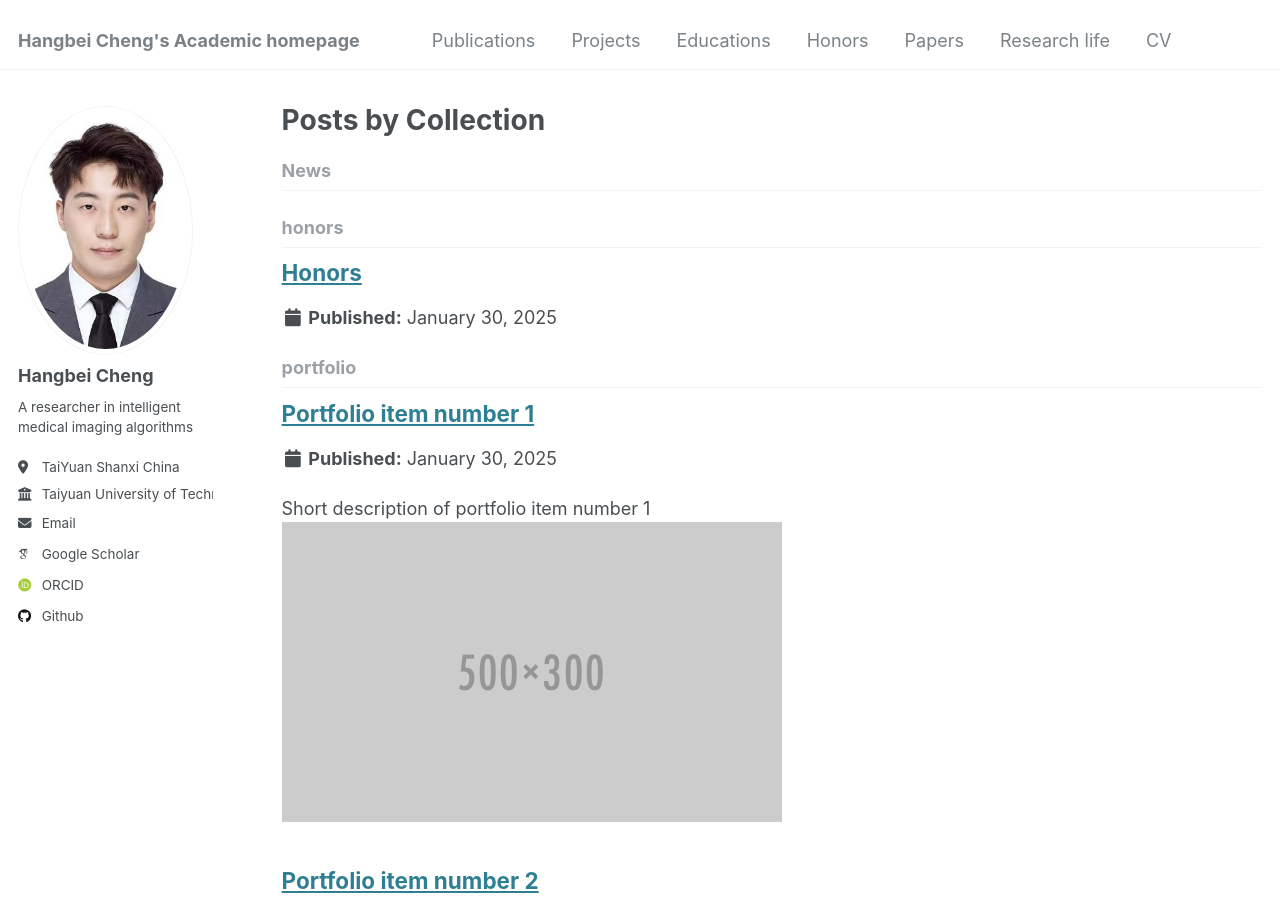
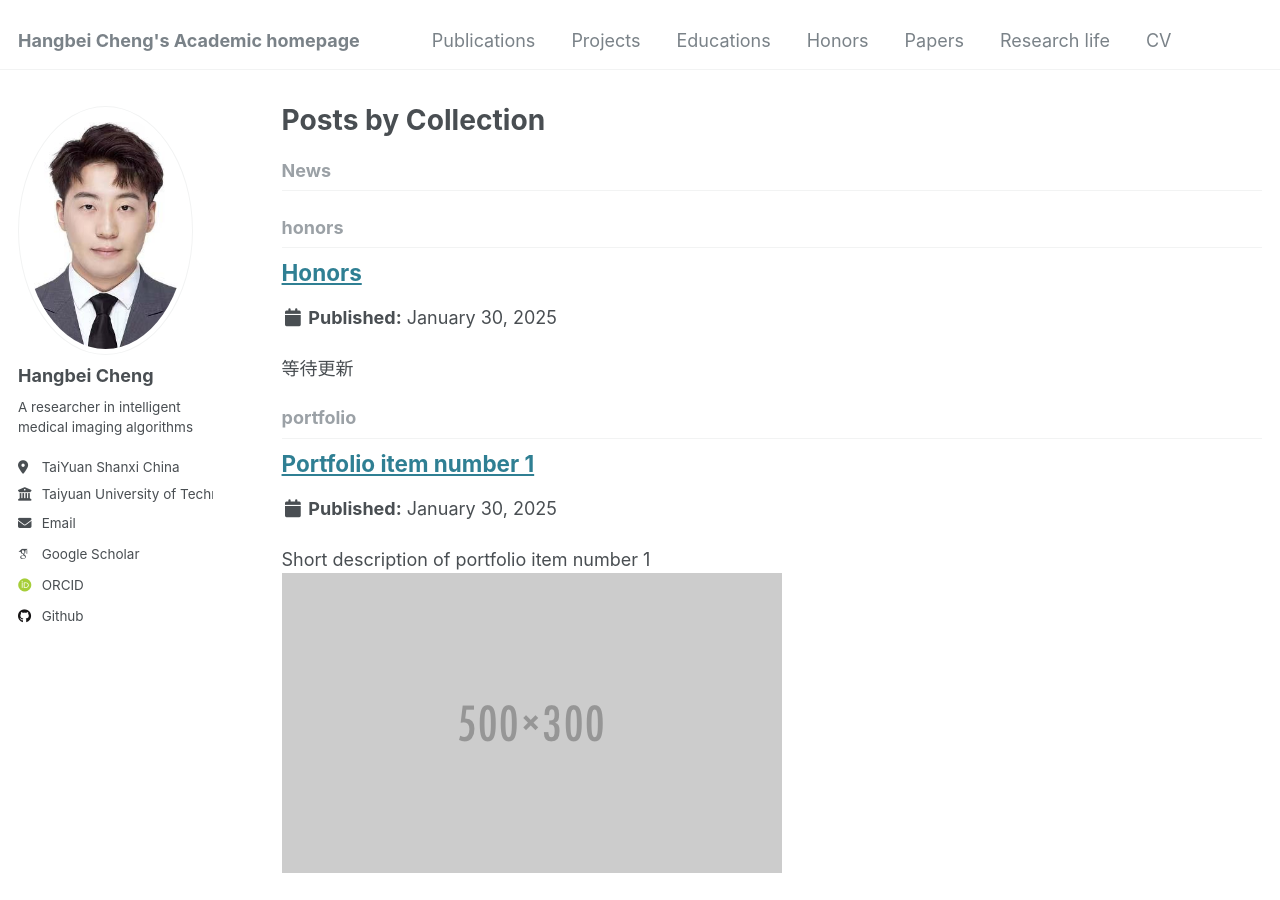
Before and after one commit to chenghangbei0702/chenghangbei0702.github.io, a Jekyll site: the page built from _pages/collection-archive.html, in a window 1280 px wide and 900 px high. Built offline with Jekyll 4.4.1, drawn with Linux system fonts in a browser that asks for light colours; some web fonts are replaced.

Commit message:
Update honors.md

```diff
--- a/_honors/honors.md
+++ b/_honors/honors.md
@@ -3,3 +3,4 @@ layout: page
 title: "Honors"
 permalink: /honors/
 ---
+等待更新
```
